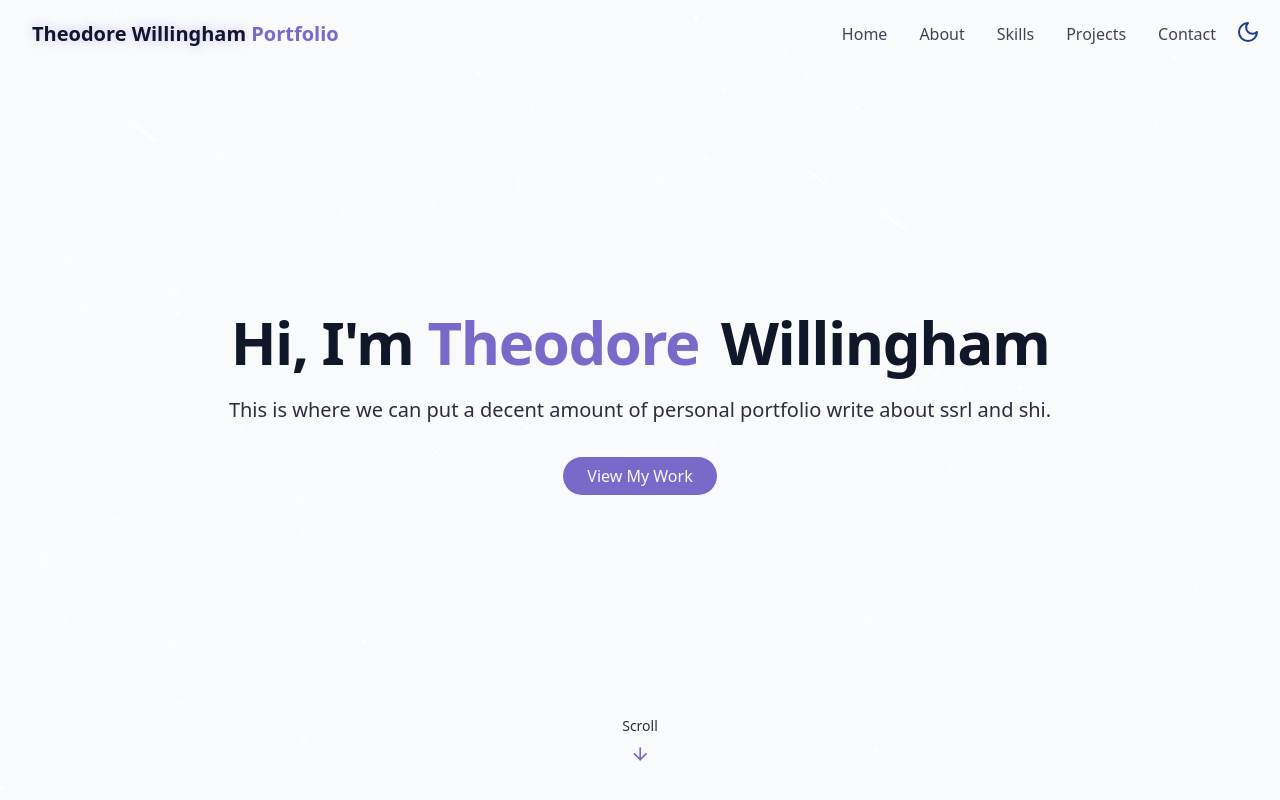
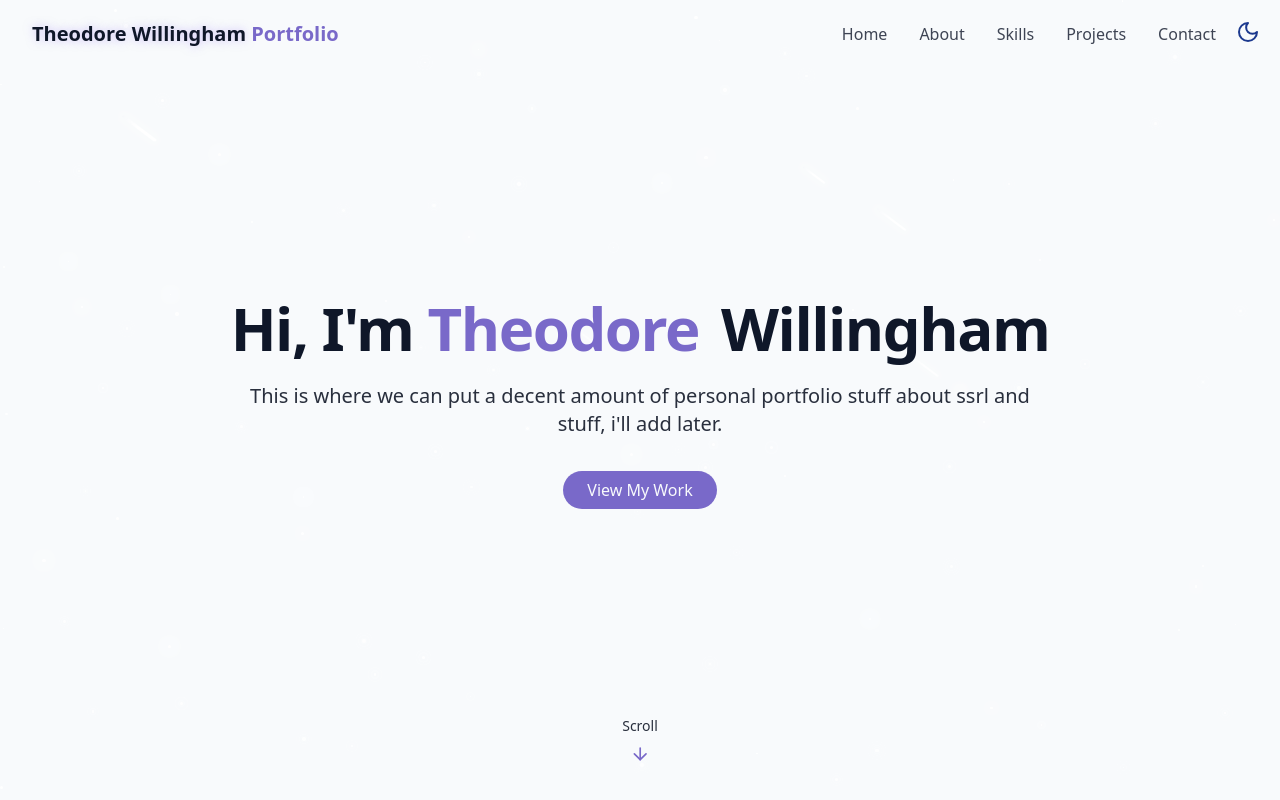
Before and after one commit to TheodoreWillingham/Portfolio, a Next.js app in the folder my-app/: page / in a window 1280 px wide. Shown: the top 800 px of the page. Built offline with nearby package versions, Linux system fonts and the light colour scheme.

Commit message:
fixed up language to be user friendly for all ages

```diff
--- a/my-app/src/app/components/portfolio/HeroSection.tsx
+++ b/my-app/src/app/components/portfolio/HeroSection.tsx
@@ -15,7 +15,7 @@ export const HeroSection = () => {
                 {/* Description of self -- hook */}
                 <p className="text-lg md:text-xl text-muted-foreground max-2-2xl mx-auto opacity-0 animate-fade-in-delay-3">
                     This is where we can put a decent amount of personal
-                     portfolio write about ssrl and shi.
+                     portfolio stuff about ssrl and stuff, i'll add later.
                 </p>
 
                 {/* animated Button for Project */}
```
